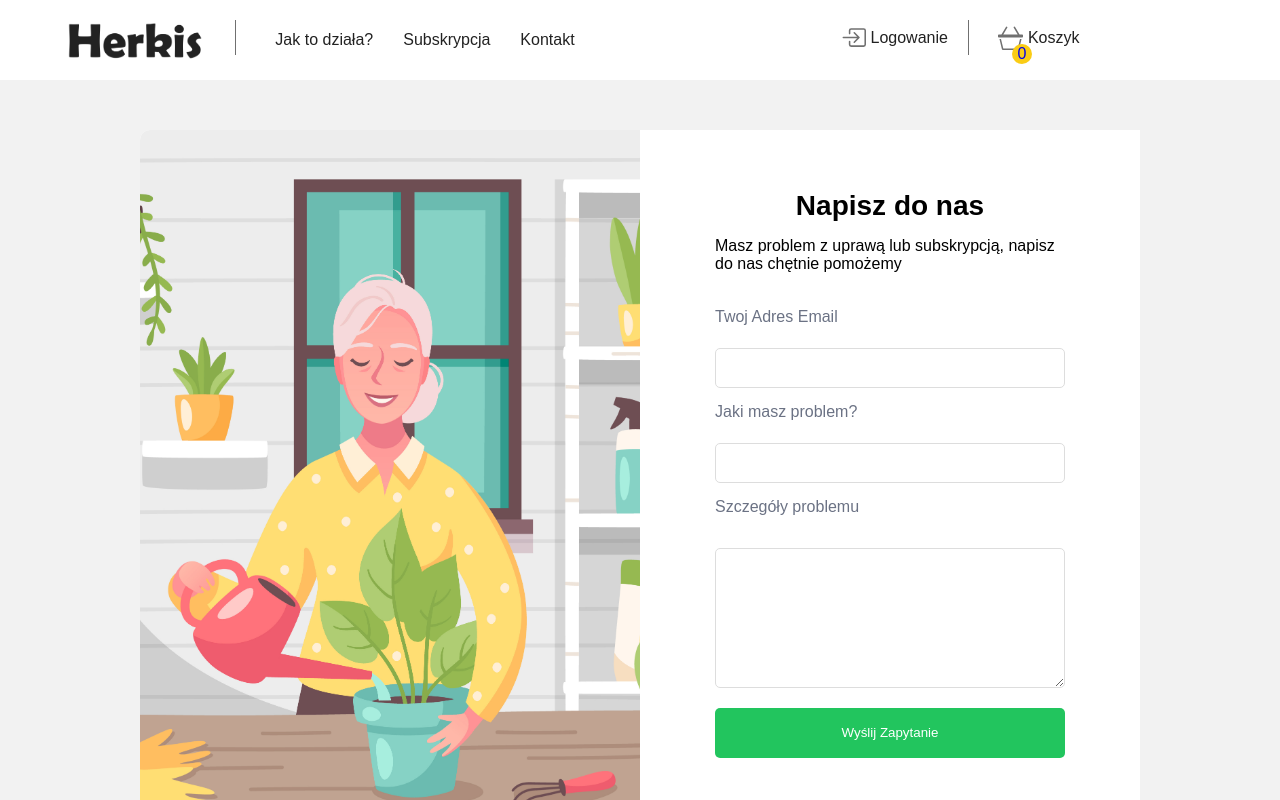
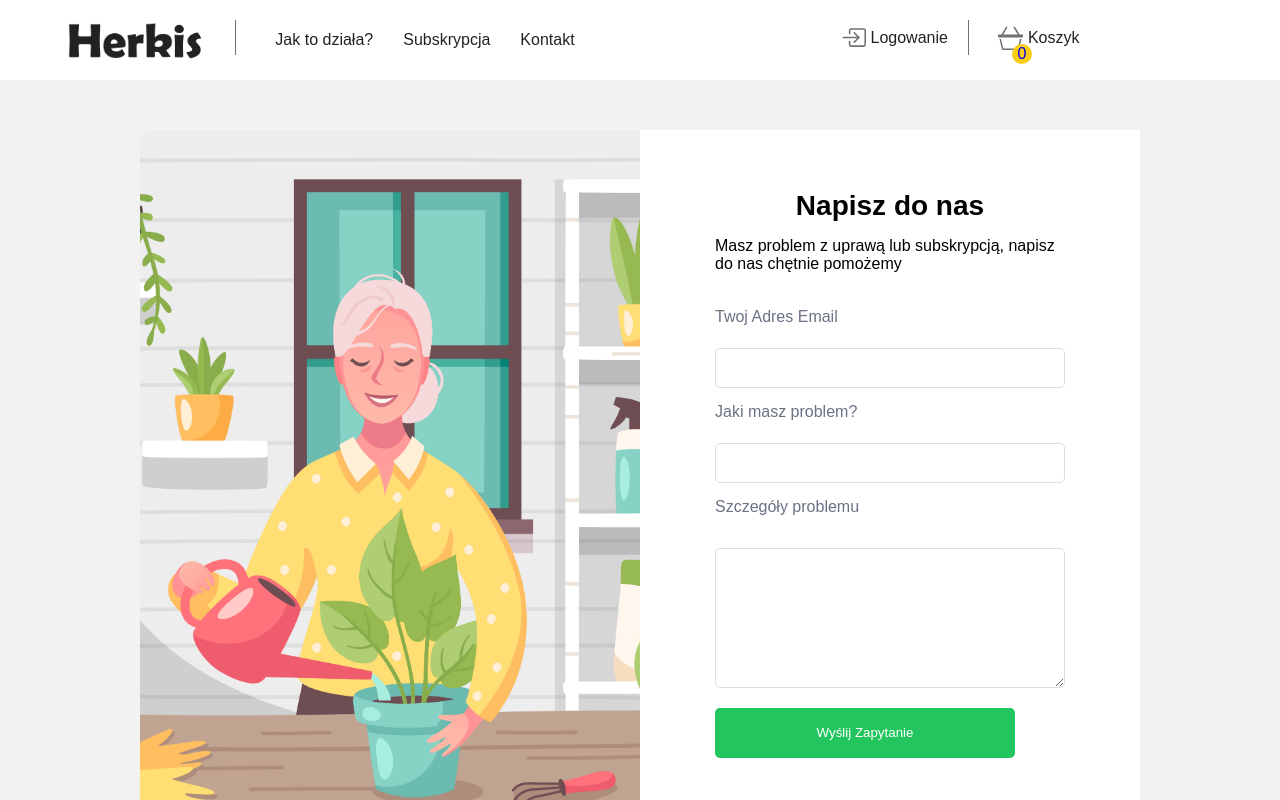
Before and after one commit to migdalius/herkis_shop, a React (Create React App) app in the folder client/: page /kontakt in a window 1280 px wide. Built offline with nearby package versions, Linux system fonts and the light colour scheme.

Commit message:
contact form changes

```diff
--- a/client/package.json
+++ b/client/package.json
@@ -12,6 +12,7 @@
     "react": "^18.2.0",
     "react-bootstrap-icons": "^1.10.2",
     "react-dom": "^18.2.0",
+    "react-loader-spinner": "^5.3.4",
     "react-modal": "^3.16.1",
     "react-redux": "^8.0.5",
     "react-router-dom": "^6.5.0",
--- a/client/src/pages/contact/Contact.jsx
+++ b/client/src/pages/contact/Contact.jsx
@@ -7,6 +7,7 @@ import { Link } from "react-router-dom";
 import { Basket, Clock } from "react-bootstrap-icons";
 import { useRef, useState } from "react";
 import emailjs from "@emailjs/browser";
+import { Audio, RotatingSquare } from "react-loader-spinner";
 
 const MainContainer = styled.div`
   height: 100vh;
@@ -196,8 +197,15 @@ const Label = styled.label`
   }
 `;
 
+const ButtonContainer = styled.div`
+  display: flex;
+  align-items: center;
+  gap: 20px;
+`;
+
 const Button = styled.button`
   height: 50px;
+  width: 300px;
   background-color: #22c55e;
   border: none;
   color: #fff;
@@ -269,6 +277,7 @@ const Check = styled.img`
   animation-duration: 3s;
   animation-fill-mode: forwards;
 `;
+
 const Contact = () => {
   const formRef = useRef();
   const [done, setDone] = useState(false);
@@ -292,7 +301,7 @@ const Contact = () => {
       );
   };
 
-  const pending = () => {};
+  const pending = (e) => {};
 
   return (
     <>
@@ -319,9 +328,21 @@ const Contact = () => {
                       <Input type="text" name="user_subject" />
                       <Label>Szczegóły problemu</Label>
                       <Textarea name="message" />
-                      <Button type="submit" onClick={pending}>
-                        Wyślij Zapytanie
-                      </Button>
+                      <ButtonContainer>
+                        <Button type="submit" onClick={pending}>
+                          Wyślij Zapytanie
+                        </Button>
+                        <RotatingSquare
+                          height="50"
+                          width="50"
+                          color="#22c55e"
+                          ariaLabel="rotating-square-loading"
+                          strokeWidth="4"
+                          wrapperStyle={{}}
+                          wrapperClass=""
+                          visible={false}
+                        />
+                      </ButtonContainer>
                     </Form>
                   </>
                 ) : (
```
Also changed, not shown: 1 other file (tests, documents, lock files or other folders).
